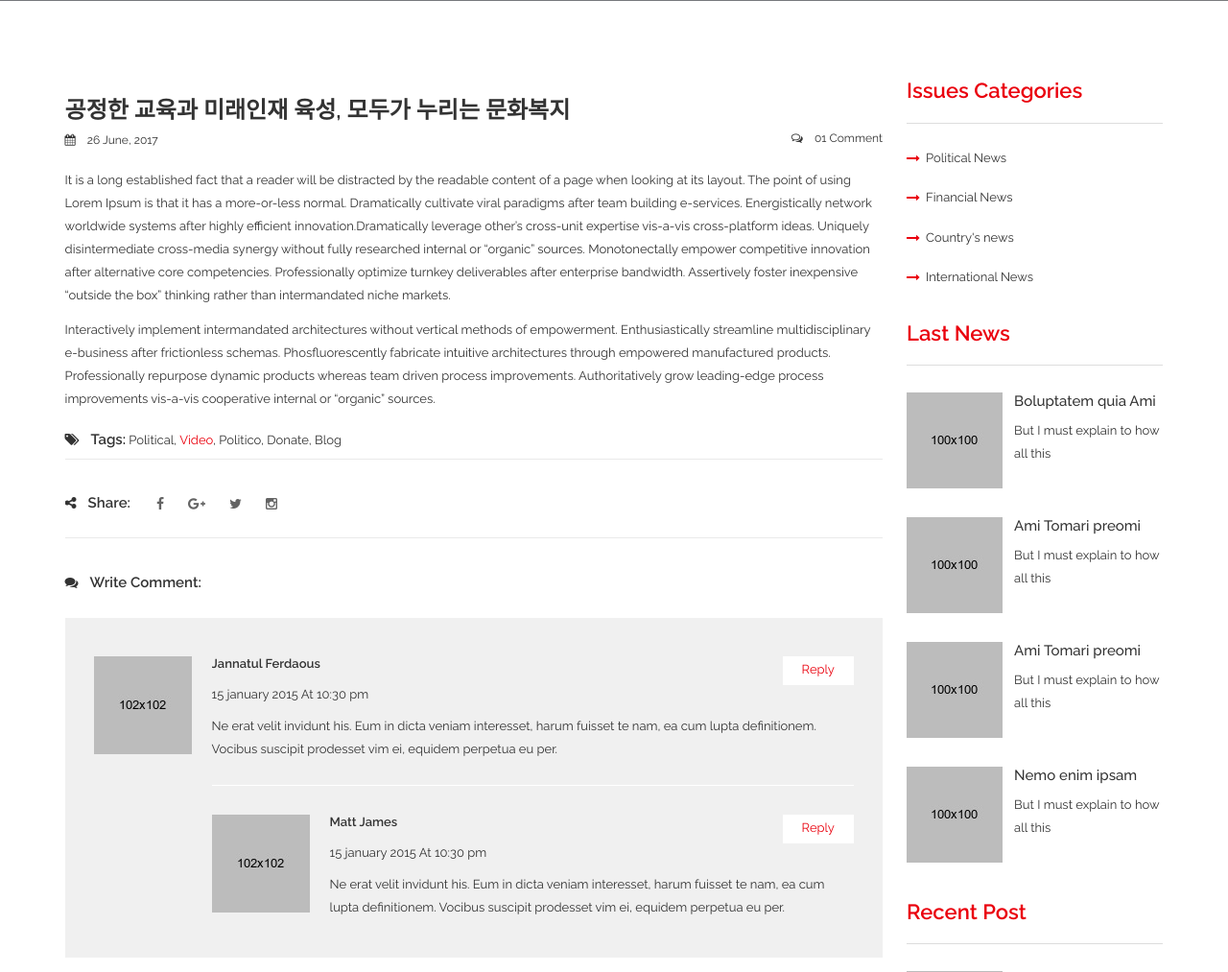
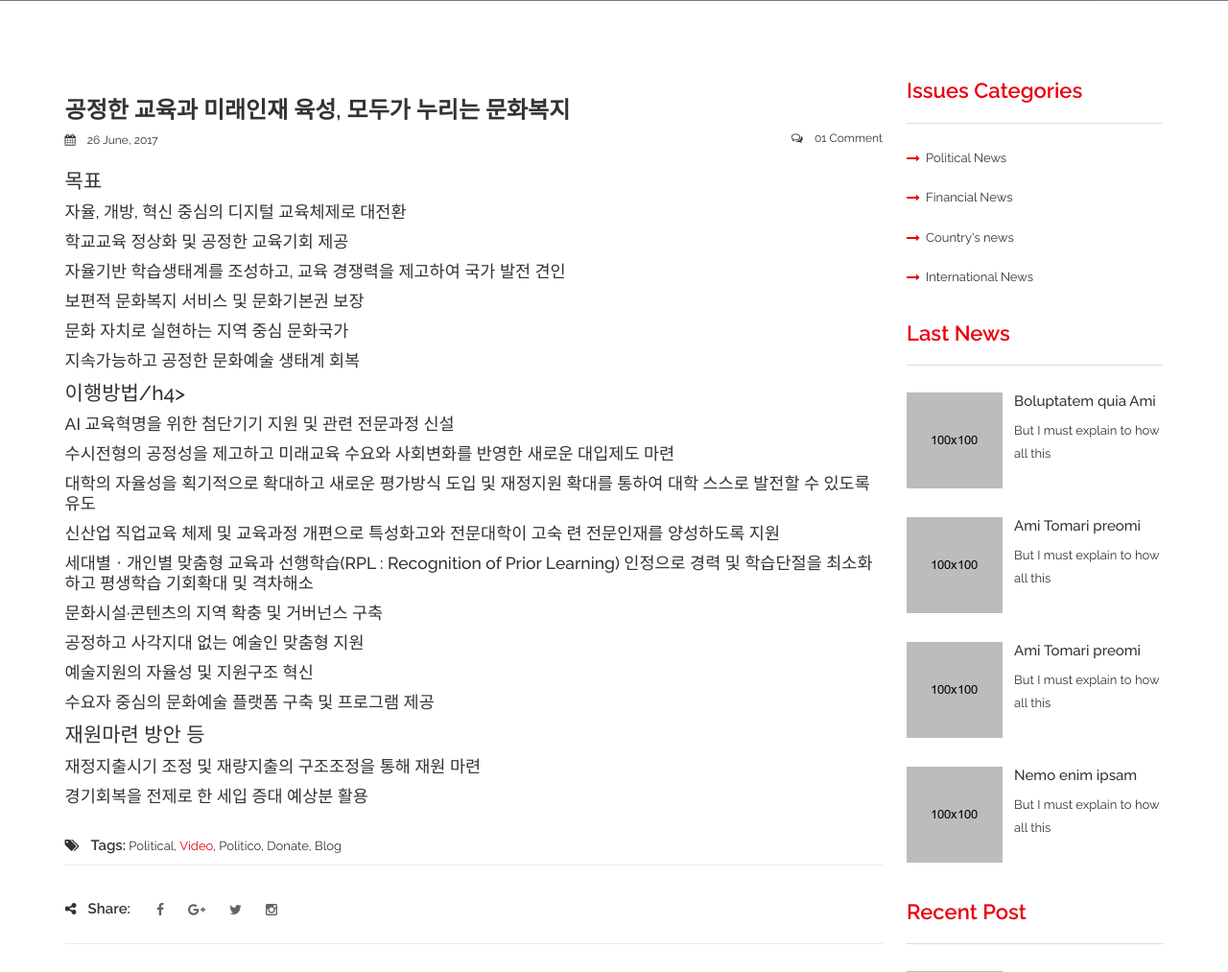
Before and after one commit to eseulLee/WHOVO_Project, a Django app: page /candidate2/detail10/ in a window 1280 px wide. Shown: the part 471-1484 px from the top of the page at 96% size. Run offline with Django 3.2, Linux system fonts and the light colour scheme; some libraries are stand-ins or nearby versions.

Commit message:
블로그디테일 910

```diff
--- a/voteWEB/candidate2App/templates/candidate2/blogDetail05.html
+++ b/voteWEB/candidate2App/templates/candidate2/blogDetail05.html
@@ -212,6 +212,8 @@
                                         <h5>- 일반, 특별회계 및 기금 예산 편성 확대</h5>
                                         <h5>- 과학기술 기반 혁신 일자리 창출을 통한 세입 확충</h5>
                                         <h5>- 공약 우선순위는 지출효율화(재량지출 감축, 성과를 반영한 조정 등)를 추진하고, 이후 필요시 재정당국 및 국회와 협의</h5>
+
+
 
                                     </div>
                                 </div>
--- a/voteWEB/candidate2App/templates/candidate2/blogDetail10.html
+++ b/voteWEB/candidate2App/templates/candidate2/blogDetail10.html
@@ -173,8 +173,30 @@
                                         <span class="published4"><i class="fa fa-comments-o" aria-hidden="true"></i> 01 Comment </span>
                                     </div>
                                     <div class="blog-content">
-                                        <p>It is a long established fact that a reader will be distracted by the readable content of a page when looking at its layout. The point of using Lorem Ipsum is that it has a more-or-less normal. Dramatically cultivate viral paradigms after team building e-services. Energistically network worldwide systems after highly efficient innovation.Dramatically leverage other’s cross-unit expertise vis-a-vis cross-platform ideas. Uniquely disintermediate cross-media synergy without fully researched internal or “organic” sources. Monotonectally empower competitive innovation after alternative core competencies. Professionally optimize turnkey deliverables after enterprise bandwidth. Assertively foster inexpensive “outside the box” thinking rather than intermandated niche markets.</p>
-                                        <p class="blog-paragraph">Interactively implement intermandated architectures without vertical methods of empowerment. Enthusiastically streamline multidisciplinary e-business after frictionless schemas. Phosfluorescently fabricate intuitive architectures through empowered manufactured products. Professionally repurpose dynamic products whereas team driven process improvements. Authoritatively grow leading-edge process improvements vis-a-vis cooperative internal or “organic” sources.</p>
+                                        <h4>목표</h4>
+                                        <h5>자율, 개방, 혁신 중심의 디지털 교육체제로 대전환</h5>
+                                        <h5>학교교육 정상화 및 공정한 교육기회 제공</h5>
+                                        <h5>자율기반 학습생태계를 조성하고, 교육 경쟁력을 제고하여 국가 발전 견인</h5>
+                                        <h5>보편적 문화복지 서비스 및 문화기본권 보장</h5>
+                                        <h5>문화 자치로 실현하는 지역 중심 문화국가</h5>
+                                        <h5>지속가능하고 공정한 문화예술 생태계 회복</h5>
+
+                                        <h4>이행방법/h4>
+                                        <h5>AI 교육혁명을 위한 첨단기기 지원 및 관련 전문과정 신설</h5>
+                                        <h5>수시전형의 공정성을 제고하고 미래교육 수요와 사회변화를 반영한 새로운 대입제도 마련</h5>
+                                        <h5>대학의 자율성을 획기적으로 확대하고 새로운 평가방식 도입 및 재정지원 확대를 통하여 대학 스스로 발전할 수 있도록 유도</h5>
+                                        <h5>신산업 직업교육 체제 및 교육과정 개편으로 특성화고와 전문대학이 고숙 련 전문인재를 양성하도록 지원</h5>
+                                        <h5>세대별ㆍ개인별 맞춤형 교육과 선행학습(RPL : Recognition of Prior Learning) 인정으로 경력 및 학습단절을 최소화하고 평생학습 기회확대 및 격차해소 </h5><h5></h5>
+                                        <h5>문화시설·콘텐츠의 지역 확충 및 거버넌스 구축</h5>
+                                        <h5>공정하고 사각지대 없는 예술인 맞춤형 지원</h5>
+                                        <h5>예술지원의 자율성 및 지원구조 혁신</h5>
+                                        <h5>수요자 중심의 문화예술 플랫폼 구축 및 프로그램 제공</h5>
+
+                                            <h4>재원마련 방안 등</h4>
+                                            <h5>재정지출시기 조정 및 재량지출의 구조조정을 통해 재원 마련</h5>
+                                            <h5>경기회복을 전제로 한 세입 증대 예상분 활용</h5>
+
+
                                     </div>
                                 </div>
                                 <div class="blog-tag">
```
Also changed, not shown: voteWEB/candidate2App/templates/candidate2/blogDetail09.html (+17 -2 lines).
